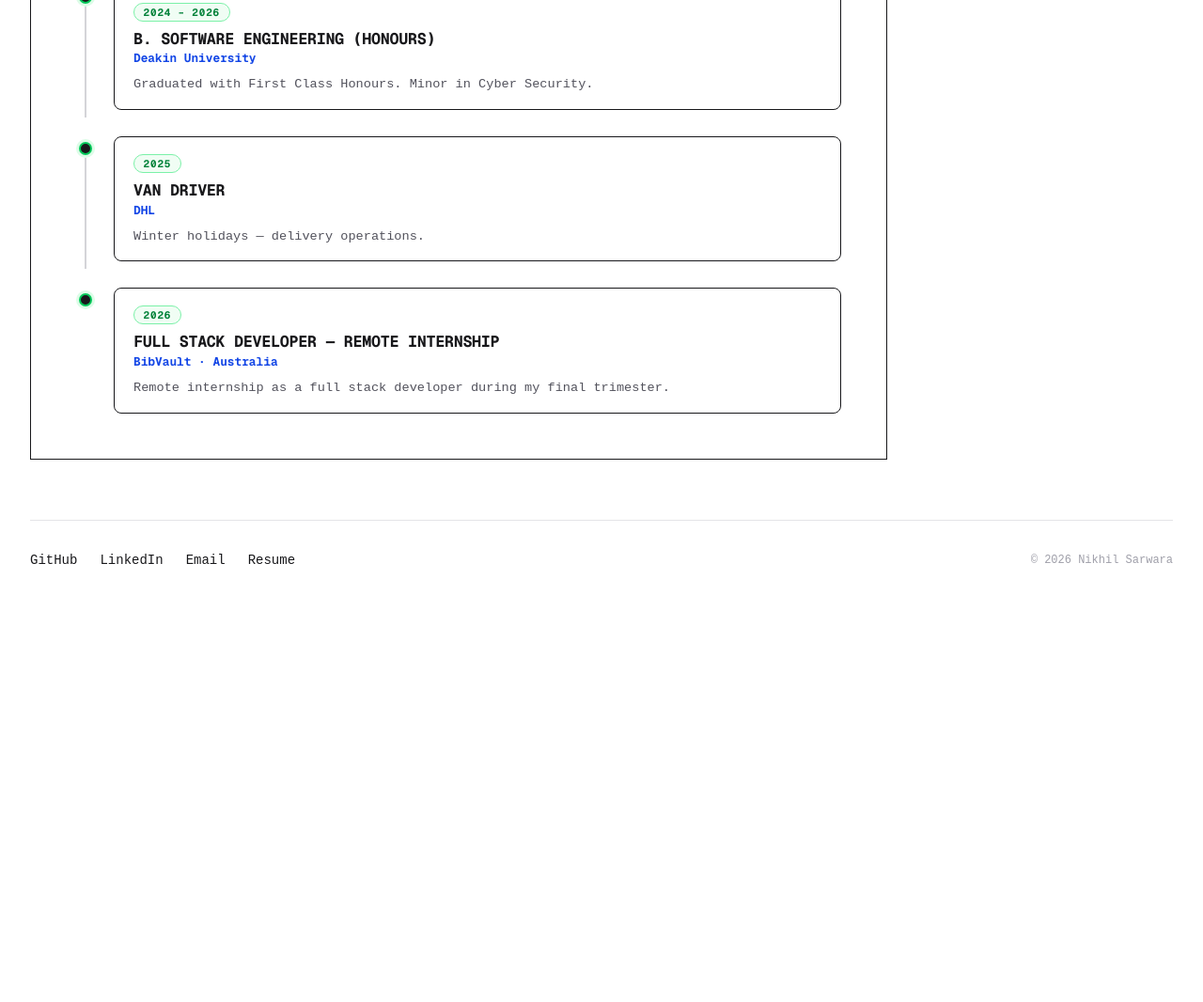
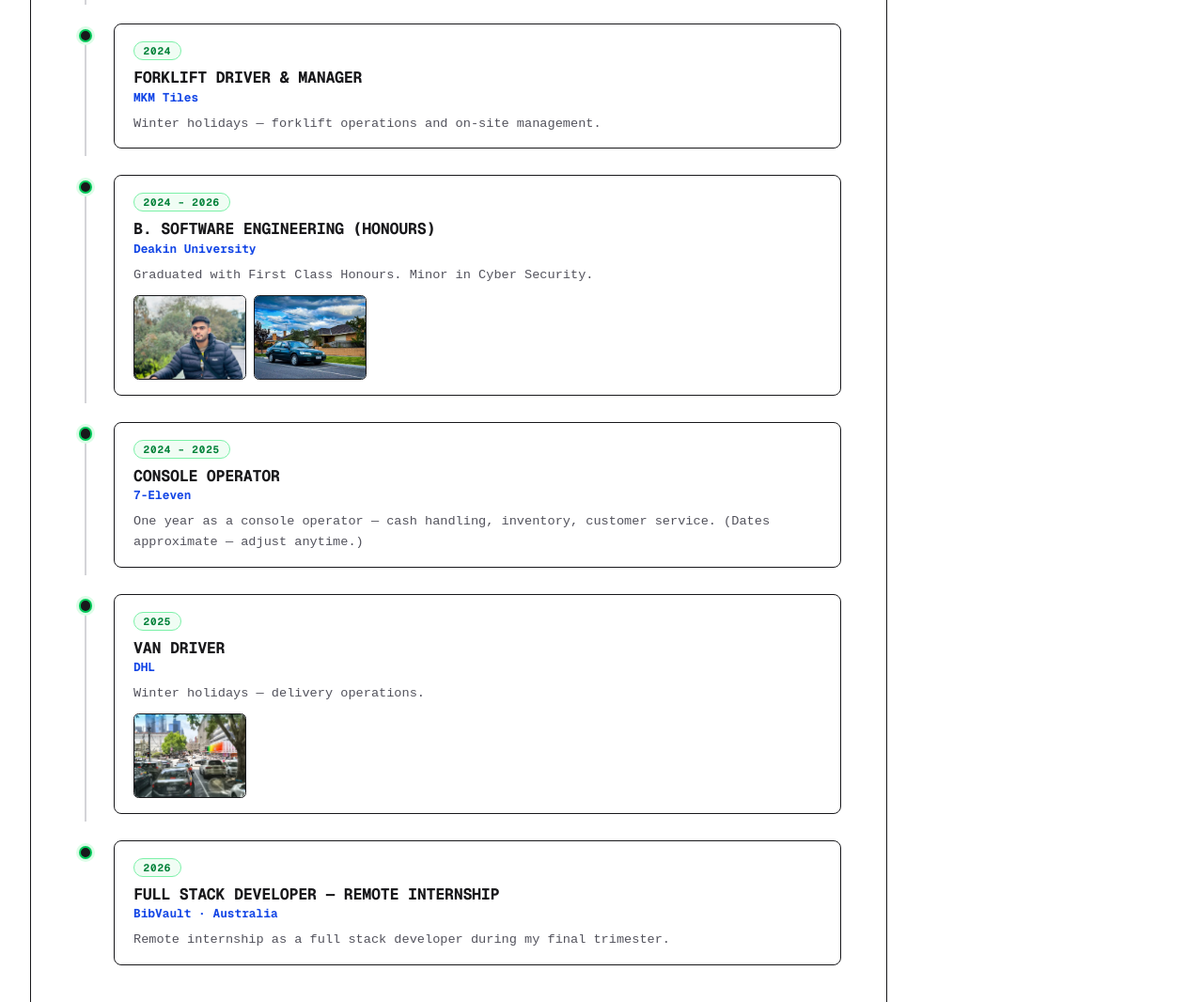
Before and after one commit to Nikhil-Sarwara/my-portfolio, an Astro site: page / in a window 1280 px wide. Shown: the part 2713-3779 px from the top of the page at 94% size. Before the commit the page ends 3349 px from the top, so only its background shows below. Built offline with nearby package versions, Linux system fonts and the light colour scheme; Astro itself is replaced by a stand-in of ours.

Commit message:
feat: add 7-Eleven to timeline + evidence image thumbnails

```diff
--- a/src/pages/index.astro
+++ b/src/pages/index.astro
@@ -58,6 +58,7 @@ const experience = [
     org: "Kidobotics",
     desc: "Built \u201CVictory\u201D — a bomb-disposal & surveillance robot. 1st prize, 3rd National Level Junior Robotic Challenge (Bangalore).",
     evidence: [{ label: "The Tribune", url: "https://www.tribuneindia.com/news/archive/haryana-tribune/ambala-students-develop-bomb-disposal-robot-663689/" }],
+    images: ["journey/tribune-clipping.jpg", "journey/tribune-photo.jpg"],
   },
   {
     period: "2019",
@@ -65,6 +66,7 @@ const experience = [
     org: "Kidobotics",
     desc: "Smart dustbin robot — solar powered, AI sensors, auto lid + GSM/SMS alerts. Took robotics workshops at public events.",
     evidence: [{ label: "Dainik Bhaskar", url: "https://www.bhaskar.com/haryana/ambala/news/haryana-news-bps-students-created-smart-dustbin-robot-071541-4371711.html" }],
+    images: ["journey/bhaskar-clipping.jpg", "journey/workshop-2019.jpg"],
   },
   {
     period: "2019 \u2013 2022",
@@ -89,12 +91,20 @@ const experience = [
     title: "B. Software Engineering (Honours)",
     org: "Deakin University",
     desc: "Graduated with First Class Honours. Minor in Cyber Security.",
+    images: ["journey/australia-2024.jpg", "journey/first-car-2024.jpg"],
+  },
+  {
+    period: "2024 \u2013 2025",
+    title: "Console Operator",
+    org: "7-Eleven",
+    desc: "One year as a console operator — cash handling, inventory, customer service. (Dates approximate — adjust anytime.)",
   },
   {
     period: "2025",
     title: "Van Driver",
     org: "DHL",
     desc: "Winter holidays — delivery operations.",
+    images: ["journey/dhl-2025.jpg"],
   },
   {
     period: "2026",
@@ -257,6 +267,17 @@ const experience = [
                         </div>
                       )
                     }
+                    {
+                      e.images && e.images.length > 0 && (
+                        <div class="tl-images">
+                          {e.images.map((img) => (
+                            <a href={`/${img}`} target="_blank" rel="noopener" class="tl-img" title="Open full image">
+                              <img src={`/${img}`} alt={`Evidence — ${e.title}`} loading="lazy" />
+                            </a>
+                          ))}
+                        </div>
+                      )
+                    }
                   </div>
                 </div>
               ))
--- a/src/styles/global.css
+++ b/src/styles/global.css
@@ -1207,6 +1207,43 @@ h1.name {
   text-decoration: underline;
 }
 
+.tl-images {
+  margin-top: 0.7rem;
+  display: flex;
+  flex-wrap: wrap;
+  gap: 0.5rem;
+}
+
+.tl-img {
+  display: block;
+  width: 120px;
+  height: 90px;
+  border: 1px solid var(--zinc-900);
+  border-radius: 0.35rem;
+  overflow: hidden;
+  background: var(--zinc-100);
+  transition: border-color 0.15s, transform 0.15s;
+}
+
+.tl-img:hover {
+  border-color: var(--green-500);
+  transform: translateY(-2px);
+}
+
+.tl-img img {
+  width: 100%;
+  height: 100%;
+  object-fit: cover;
+  display: block;
+}
+
+@media (max-width: 600px) {
+  .tl-img {
+    width: 96px;
+    height: 72px;
+  }
+}
+
 @media (max-width: 600px) {
   .tl-item {
     gap: 0.75rem;
```
Also changed, not shown: public/journey/australia-2024.jpg (added), public/journey/bhaskar-clipping.jpg (added), public/journey/dhl-2025.jpg (added), public/journey/first-car-2024.jpg (added), public/journey/tribune-clipping.jpg (added), public/journey/tribune-photo.jpg (added), public/journey/workshop-2019.jpg (added).
